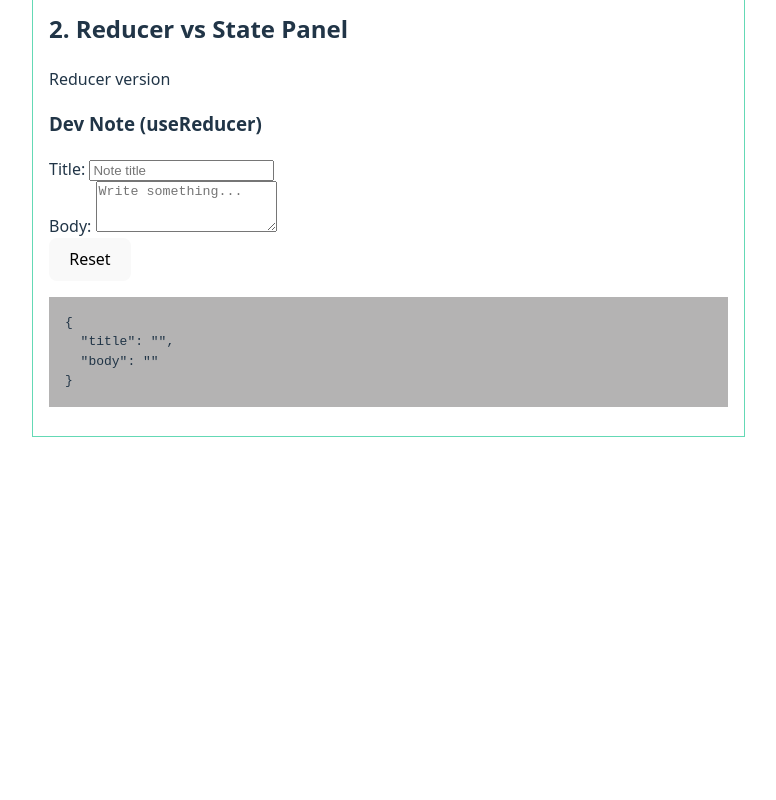
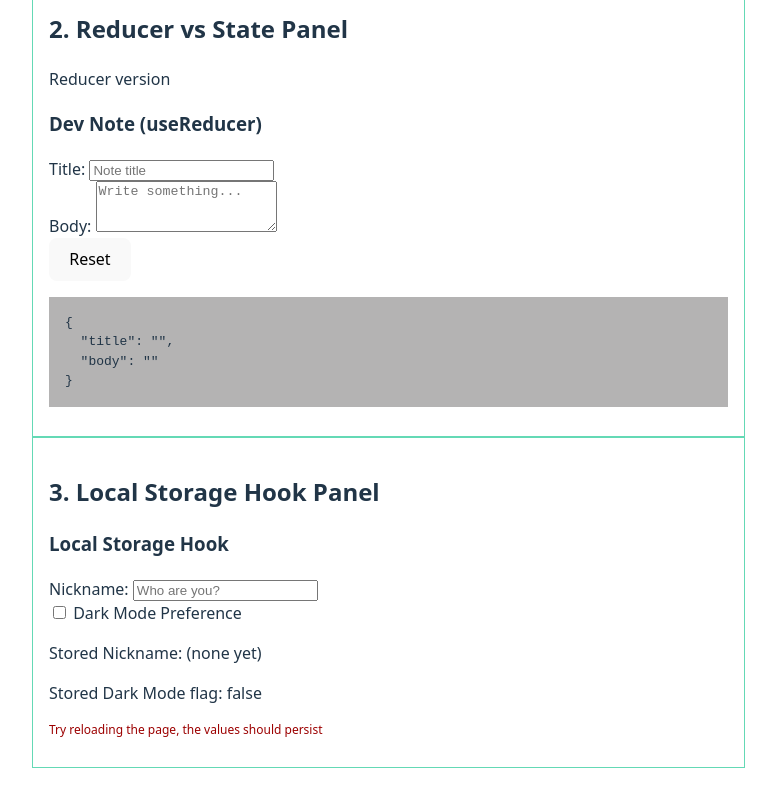
Before and after one commit to APaud3l/jun25-react-hooks, a React (Vite) app: page / in a window 1280 px wide. Shown: the part 974-1774 px from the top of the page, without its empty margins (0-776 px from the left). Before the commit the page ends 1443 px from the top, so only its background shows below. Built offline with nearby package versions, Linux system fonts and the light colour scheme.

Commit message:
feat: Worked on useLocalStorage custom hook

```diff
--- a/src/App.jsx
+++ b/src/App.jsx
@@ -1,5 +1,6 @@
 // import './App.css'
 
+import LocalStoragePanel from "./components/LocalStoragePanel";
 import ReducerPanel from "./components/ReducerPanel";
 import ReducerPanelState from "./components/ReducerPanelState";
 import StateEffectPanel from "./components/StateEffectPanel";
@@ -34,6 +35,10 @@ function App() {
           <p>Reducer version</p>
           <ReducerPanel />
         </StyledSection>
+        <StyledSection>
+          <h2>3. Local Storage Hook Panel</h2>
+          <LocalStoragePanel />
+        </StyledSection>
       </div>
     </>
   );
--- /dev/null
+++ b/src/components/LocalStoragePanel.jsx
@@ -0,0 +1,42 @@
+import { useLocalStorage } from "../hooks/useLocalStorage";
+
+export default function LocalStoragePanel() {
+  const [nickname, setNickname] = useLocalStorage("username", "");
+  const [darkMode, setDarkMode] = useLocalStorage("darkmode", false);
+
+  const handleNicknameChange = (event) => {
+    setNickname(event.target.value);
+  };
+
+  const toggleDarkMode = () => {
+    setDarkMode((prev) => !prev);
+  };
+
+  return (
+    <div>
+      <h3>Local Storage Hook</h3>
+      <div>
+        <label>
+          Nickname:{" "}
+          <input
+            value={nickname}
+            onChange={handleNicknameChange}
+            placeholder="Who are you?"
+          />
+        </label>
+      </div>
+      <div>
+        <label>
+          <input type="checkbox" checked={darkMode} onChange={toggleDarkMode} />{" "}
+          Dark Mode Preference
+        </label>
+      </div>
+
+      <p>Stored Nickname: {nickname || "(none yet)"}</p>
+      <p>Stored Dark Mode flag: {darkMode ? "true" : "false"}</p>
+      <p style={{ fontSize: "0.75rem", color: "#9c0000ff" }}>
+        Try reloading the page, the values should persist
+      </p>
+    </div>
+  );
+}
--- /dev/null
+++ b/src/hooks/useLocalStorage.jsx
@@ -0,0 +1,19 @@
+import { useEffect, useState } from "react";
+
+// const [value, setValue] = useLocalStorage("tom", "")
+
+export function useLocalStorage(key, initialValue){
+    const [value, setValue] = useState(() => {
+        const stored = window.localStorage.getItem(key);
+        if (stored !== null) {
+            return JSON.parse(stored);
+        }
+        return typeof initialValue === "function" ? initialValue() : initialValue;
+    });
+
+    useEffect(() => {
+    window.localStorage.setItem(key, JSON.stringify(value));
+}, [key, value]);
+
+    return [value, setValue];
+}
```
